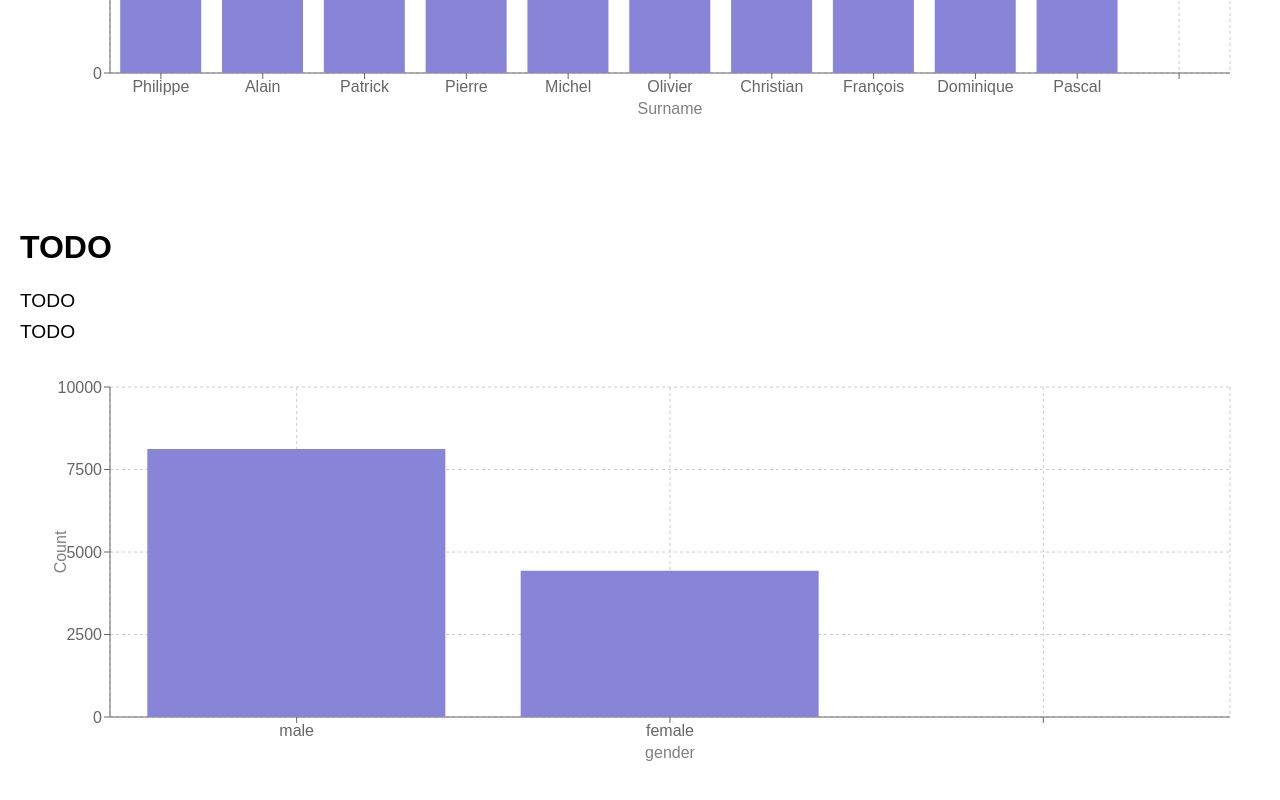
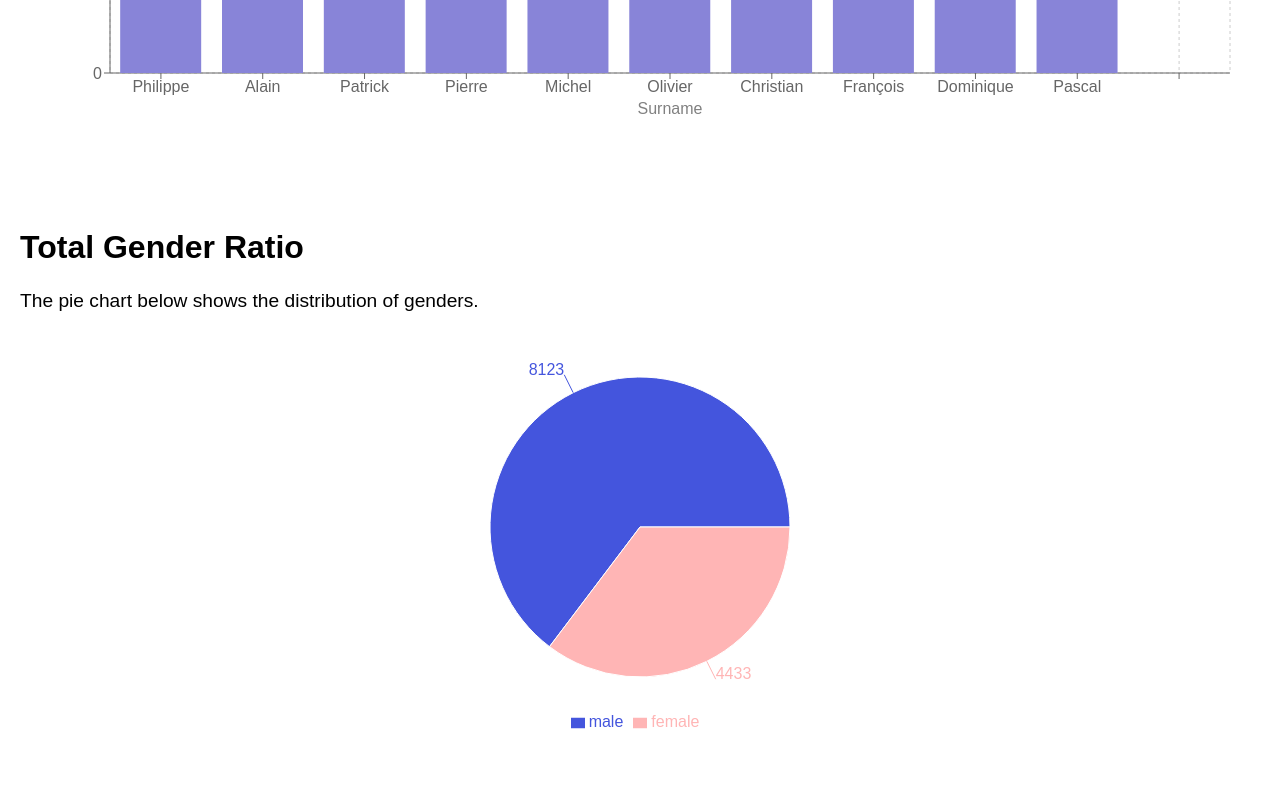
Before and after one commit to louispaulet/hatvp_reactjs_viz, a React (Create React App) app in the folder hatvp_viz/: page /hatvp_reactjs_viz/gender_equality in a window 1280 px wide. Shown: the part 676-1476 px from the top of the page. After the commit the page ends 1452 px from the top, so only its background shows below. Built offline with nearby package versions, Linux system fonts and the light colour scheme.

Commit message:
switch from barplot to pie chart for total gender ratio, display abolute values for now

```diff
--- a/hatvp_viz/src/plots/total_gender_ratio.js
+++ b/hatvp_viz/src/plots/total_gender_ratio.js
@@ -1,5 +1,5 @@
 import React, { useEffect, useState } from 'react';
-import { BarChart, Bar, XAxis, YAxis, CartesianGrid, Tooltip, Legend, ResponsiveContainer, Label } from 'recharts';
+import { PieChart, Pie, Cell, Tooltip, ResponsiveContainer, Legend } from 'recharts';
 
 const TotalGenderRatio = () => {
   const [data, setData] = useState([]);
@@ -8,13 +8,13 @@ const TotalGenderRatio = () => {
     fetch('./datasets/total_gender_ratio.csv')
       .then(response => response.text())
       .then(text => {
-        const rows = text.split('\n');
+        const rows = text.split('\n').filter(row => row.trim().length > 0); // Filter out empty rows
         const headers = rows[0].split(',');
         const data = rows.slice(1).map(row => {
           const values = row.split(',');
           let obj = {};
           headers.forEach((header, index) => {
-            obj[header] = values[index];
+            obj[header] = header === 'count' ? parseInt(values[index], 10) : values[index];
           });
           return obj;
         });
@@ -25,26 +25,32 @@ const TotalGenderRatio = () => {
       });
   }, []);
 
+
+  const COLORS = ['#4455dd', '#ffb5b5'];
+
   return (
     <section className="App-section" id="surname_count">
-      <h2>TODO</h2>
-      <p>TODO <br/>
-      TODO</p>
+      <h2>Total Gender Ratio</h2>
+      <p>The pie chart below shows the distribution of genders.</p>
       <ResponsiveContainer width="100%" height={400}>
-        <BarChart
-          width={500}
-          height={300}
-          data={data}
-          margin={{
-            top: 20, right: 30, left: 30, bottom: 20,
-          }}
-        >
-          <CartesianGrid strokeDasharray="3 3" />
-          <XAxis dataKey="gender"> <Label value={"gender"} angle={0} dy={20} /> </XAxis>
-          <YAxis dataKey="count"> <Label value={"Count"} angle={270} dx={-20} /> </YAxis>
+        <PieChart>
+          <Pie
+            data={data}
+            dataKey="count"
+            nameKey="gender"
+            cx="50%"
+            cy="50%"
+            outerRadius={150}
+            fill="#8884d8"
+            label
+          >
+            {data.map((entry, index) => (
+              <Cell key={`cell-${index}`} fill={COLORS[index % COLORS.length]} />
+            ))}
+          </Pie>
           <Tooltip />
-          <Bar dataKey="count" fill="#8884d8" />
-        </BarChart>
+          <Legend />
+        </PieChart>
       </ResponsiveContainer>
     </section>
   );
```
